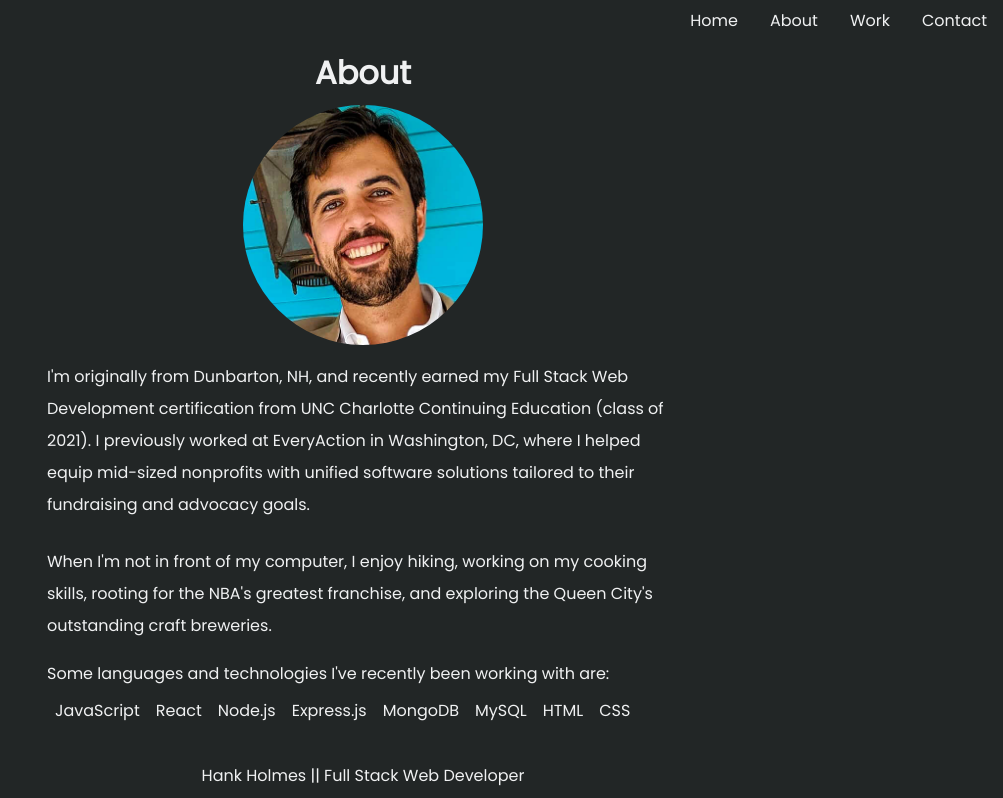
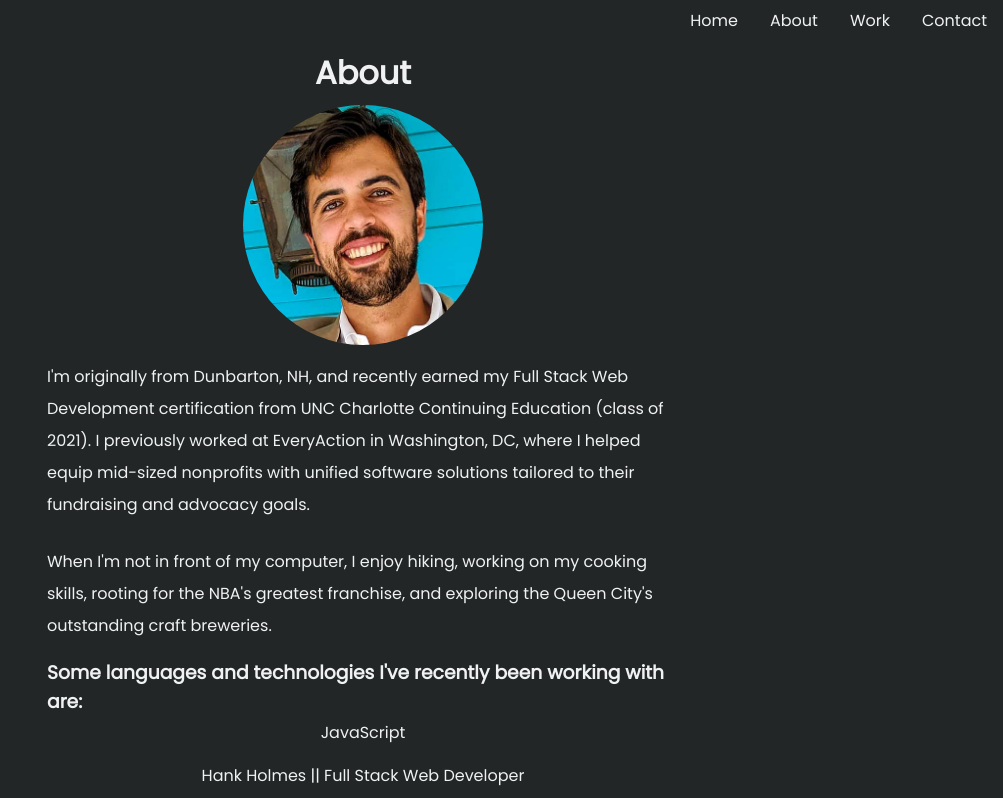
Before and after one commit to HHH-603/V2-Portfolio, a React (Create React App) app: page /about in a window 1280 px wide. Shown: the top 798 px of the page, without its empty margins (277-1280 px from the left). Built offline with nearby package versions, Linux system fonts and the light colour scheme.

Commit message:
Re-formatted the skills section in my about page from a row to a column.

```diff
--- a/src/pages/about/index.js
+++ b/src/pages/about/index.js
@@ -25,7 +25,7 @@ const About = () => {
                     </p>
                 </div>
                 <div className="skills-container">
-                    <p>Some languages and technologies I've recently been working with are:</p>
+                    <h3>Some languages and technologies I've recently been working with are:</h3>
                     <ul className="skill-list">
                         <li className="skill-list-item">JavaScript</li>
                         <li className="skill-list-item">React</li>
--- a/src/pages/about/style.css
+++ b/src/pages/about/style.css
@@ -43,8 +43,8 @@
 .skills-container {
     display: flex;
     flex-flow: column wrap;
-    /* align-items: center;
-    justify-content: center; */
+    align-items: center;
+    justify-content: center;
     width: 50vw;
     margin: .25rem;
     padding: .25rem;
@@ -52,10 +52,16 @@
 
 .skill-list {
     list-style: none;
-    display: inline-flex;
+    display: flex;
+    flex-flow: column wrap;
+    align-items: center;
+    justify-content: center;
 }
 
 .skill-list-item {
-    margin: .25rem;
-    padding: .25rem;
+    padding: .25rem 0;
 }
+
+.skill-list-item:last-child {
+    padding-bottom: 1rem;
+}
```
